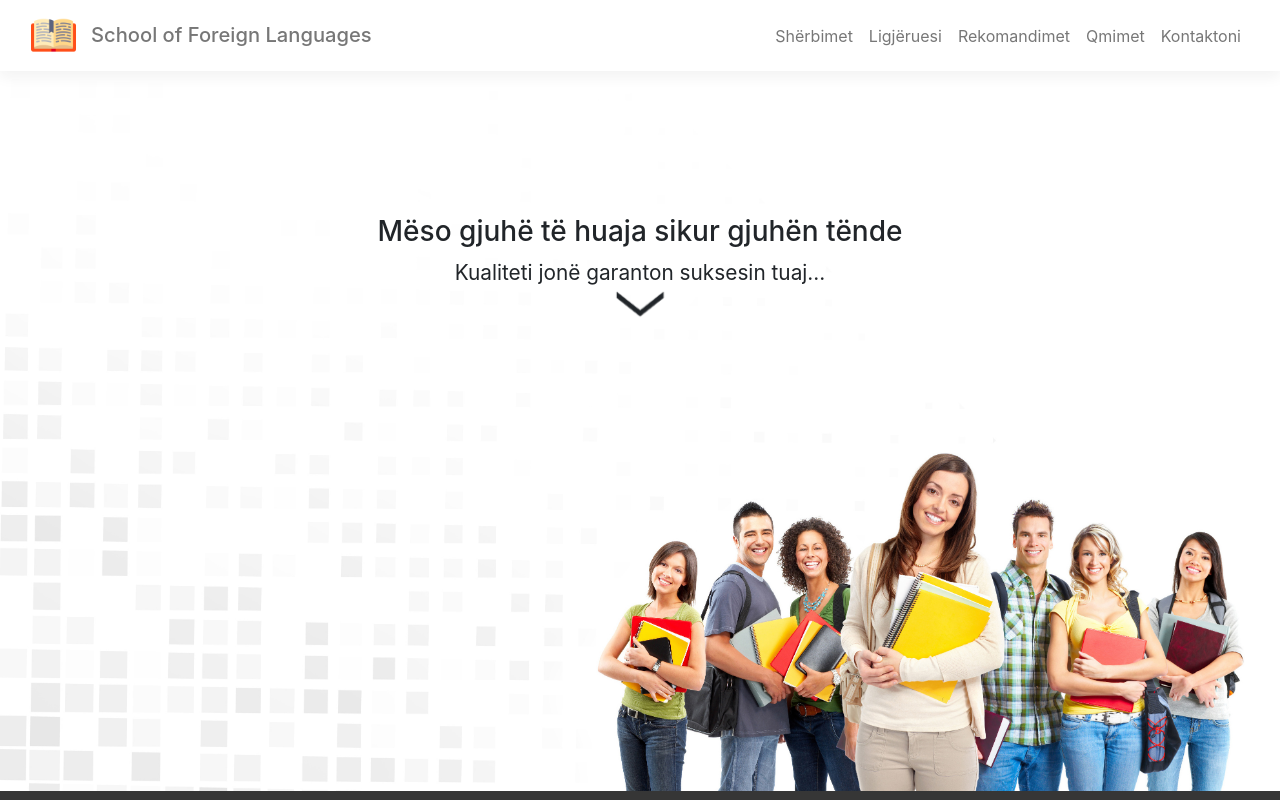
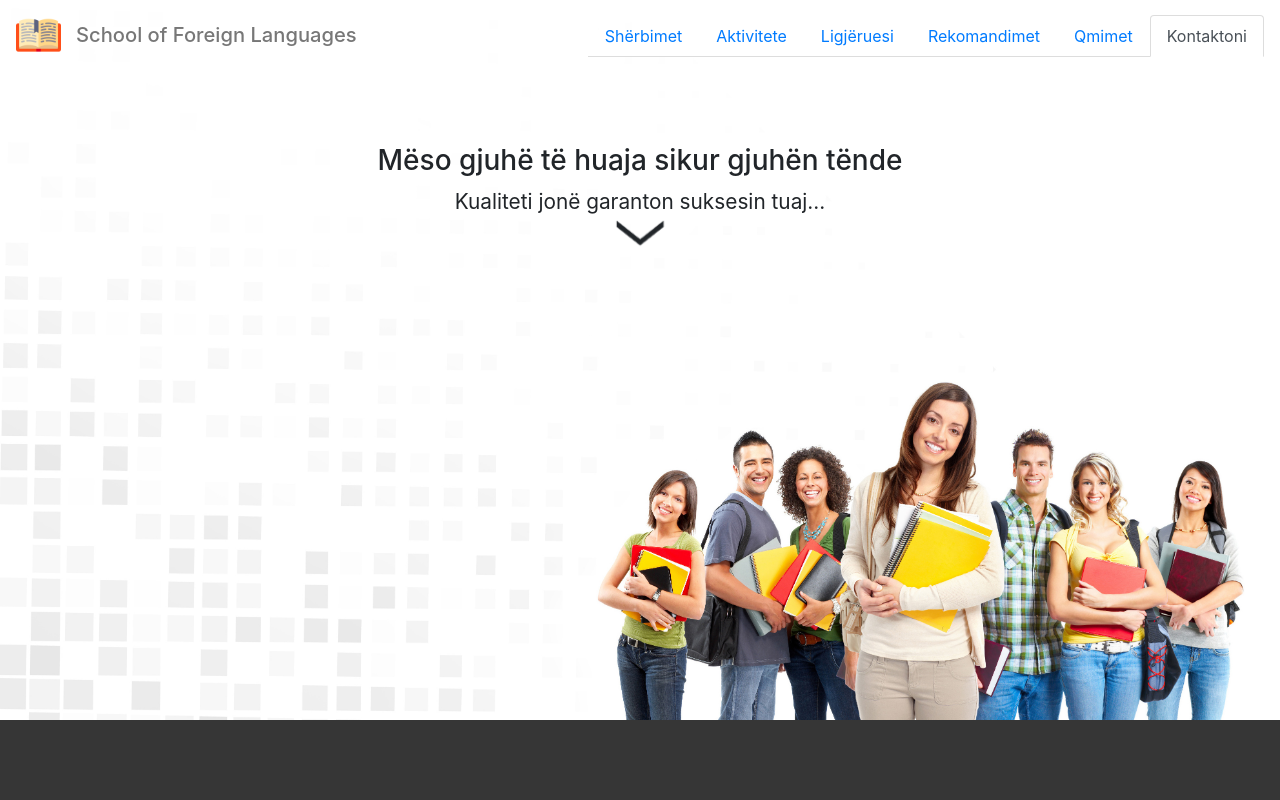
Before and after one commit to dardandemiri/client-skryeziu, a website: page index.html in a window 1280 px wide. Shown: the top 800 px of the page. Drawn offline with nearby package versions, Linux system fonts and the light colour scheme.

Commit message:
Added the smooth scroll effect and fixed the nav links

```diff
--- a/index.html
+++ b/index.html
@@ -16,13 +16,19 @@
 
 </head>
 
-<body>
+
+<body data-spy="scroll" data-target="#navbarNav3">
+
+
+
+
+
 
 
   <!-- Navigation Area -->
   <header>
     <div class="container-fluid">
-      <nav class="navbar navbar-expand-md">
+      <nav class="navbar fixed-top navbar-expand-md">
         <a class="navbar-brand" href="#">
           <div data-aos="fade-right" data-aos-duration="850" data-aos-delay="200" class="row align-items-center">
             <div class="col">
@@ -41,22 +47,24 @@
 
         <div data-aos="fade-left" data-aos-duration="850" data-aos-delay="200" class="collapse navbar-collapse" id="navbarNav3">
 
-          <ul class="navbar-nav ml-auto">
+          <ul class="nav nav-tabs ml-auto">
             <li class="nav-item">
-              <a class="nav-link" href="#sherbimet">Shërbimet
-              </a>
+              <a class="nav-link" href="#sherbimet">Shërbimet</a>
+            </li>
+            <li class="nav-item">
+              <a class="nav-link" href="#aktivitete">Aktivitete</a>
             </li>
             <li class="nav-item">
               <a class="nav-link" href="#Ligjëruesi">Ligjëruesi</a>
             </li>
             <li class="nav-item">
-              <a class="nav-link" href="#">Rekomandimet</a>
+              <a class="nav-link" href="#rekomandimet">Rekomandimet</a>
             </li>
             <li class="nav-item">
-              <a class="nav-link" href="#">Qmimet</a>
+              <a class="nav-link" href="#qmimet">Qmimet</a>
             </li>
             <li class="nav-item">
-              <a class="nav-link" href="#">Kontaktoni</a>
+              <a class="nav-link" href="#contact">Kontaktoni</a>
             </li>
 
           </ul>
@@ -75,14 +83,13 @@
       <div class="row ">
         <div class="col  insideContent text-center  ">
 
-          <div data-aos-duration="850" data-aos="fade-down"
-    class="row tesssss mt-0 mt-sm-5 mt-md-5 mt-lg-5 pt-0 pt-sm-5 pt-md-5 pt-lg-5 d-flex align-items-top">
+          <div data-aos-duration="850" data-aos="fade-down" class="row tesssss mt-0 mt-sm-5 mt-md-5 mt-lg-5 pt-0 pt-sm-5 pt-md-5 pt-lg-5 d-flex align-items-top">
             <div class="col pt-5 pt-sm-5 pt-md-5 pt-lg-5 pb-5 ">
               <h3>Mëso gjuhë të huaja sikur gjuhën tënde</h3>
               <p>Kualiteti jonë garanton suksesin tuaj...</p>
 
               <div class="col mt-3">
-                <img  alt="image" width="60px" class="arrow animated bounce infinite " src="img/arrow.png">
+                <img alt="image" width="60px" class="arrow animated bounce infinite " src="img/arrow.png">
               </div>
 
             </div>
@@ -137,7 +144,7 @@
     <div class="container " data-aos="slide-right" data-aos-duration="850">
       <div class="row text-center  justify-content-center">
         <div class="col-md-10 col-lg-7">
-          <h2></h2>
+          <h2 id="aktivitete"></h2>
         </div>
       </div>
 
@@ -227,7 +234,7 @@
   <section class="styling " style="background-image: url(img/bg_0.svg); color: white;">
 
     <div class="container">
-    	<div class="row justify-content-center">
+      <div class="row justify-content-center">
         <div data-aos="fade-down" data-aos-duration="850" class="col-12 text-center pb-5">
           <h2 id="Ligjëruesi">Ligjërues</h2>
         </div>
@@ -267,12 +274,12 @@
 
         </div>
         <div class="col-7 col-sm-4 col-lg-4 m-auto pt-5 pt-lg-0 order-lg-1">
-          <img data-aos="fade-up" data-aos-duration="850"  alt="image" class="img-fluid br-b-0" src="img/img_very_tall2.png">
+          <img data-aos="fade-up" data-aos-duration="850" alt="image" class="img-fluid br-b-0" src="img/img_very_tall2.png">
         </div>
 
 
       </div>
-  	</div>
+    </div>
   </section>
 
 
@@ -282,7 +289,7 @@
     <div class="container">
       <div class="row text-center justify-content-center">
         <div data-aos="fade-down" data-aos-duration="850" class="col-md-10 col-lg-7">
-          <h2>Rekomandimet</h2>
+          <h2 id="rekomandimet">Rekomandimet</h2>
         </div>
       </div>
 
@@ -474,7 +481,7 @@
     <div class="container">
       <div data-aos="fade-down" data-aos-duration="850" class="row text-center">
         <div class="col">
-          <h2>Qmimet</h2>
+          <h2 id="qmimet">Qmimet</h2>
         </div>
       </div>
 
@@ -573,7 +580,7 @@
     <div class="container">
       <div class="row text-center justify-content-center">
         <div data-aos="fade-down" data-aos-duration="850" class="col-md-10 col-lg-7">
-          <h2>Kontaktoni</h2>
+          <h2 id="contact">Kontaktoni</h2>
         </div>
       </div>
       <div class="row mt-5 ">
@@ -676,7 +683,9 @@
           <i style="color:red;" class="fas fa-heart animated pulse infinite"></i> by
           <a href="https://dardandemiri.github.io/">
             <strong>Dardan Demiri</strong>
-          </a> <br>Copyright &copy; <span id="copyRight"></span>
+          </a>
+          <br>Copyright &copy;
+          <span id="copyRight"></span>
         </div>
 
         <div class="col-12 col-md-4 mt-4 mt-md-0 text-center text-md-right">
```
